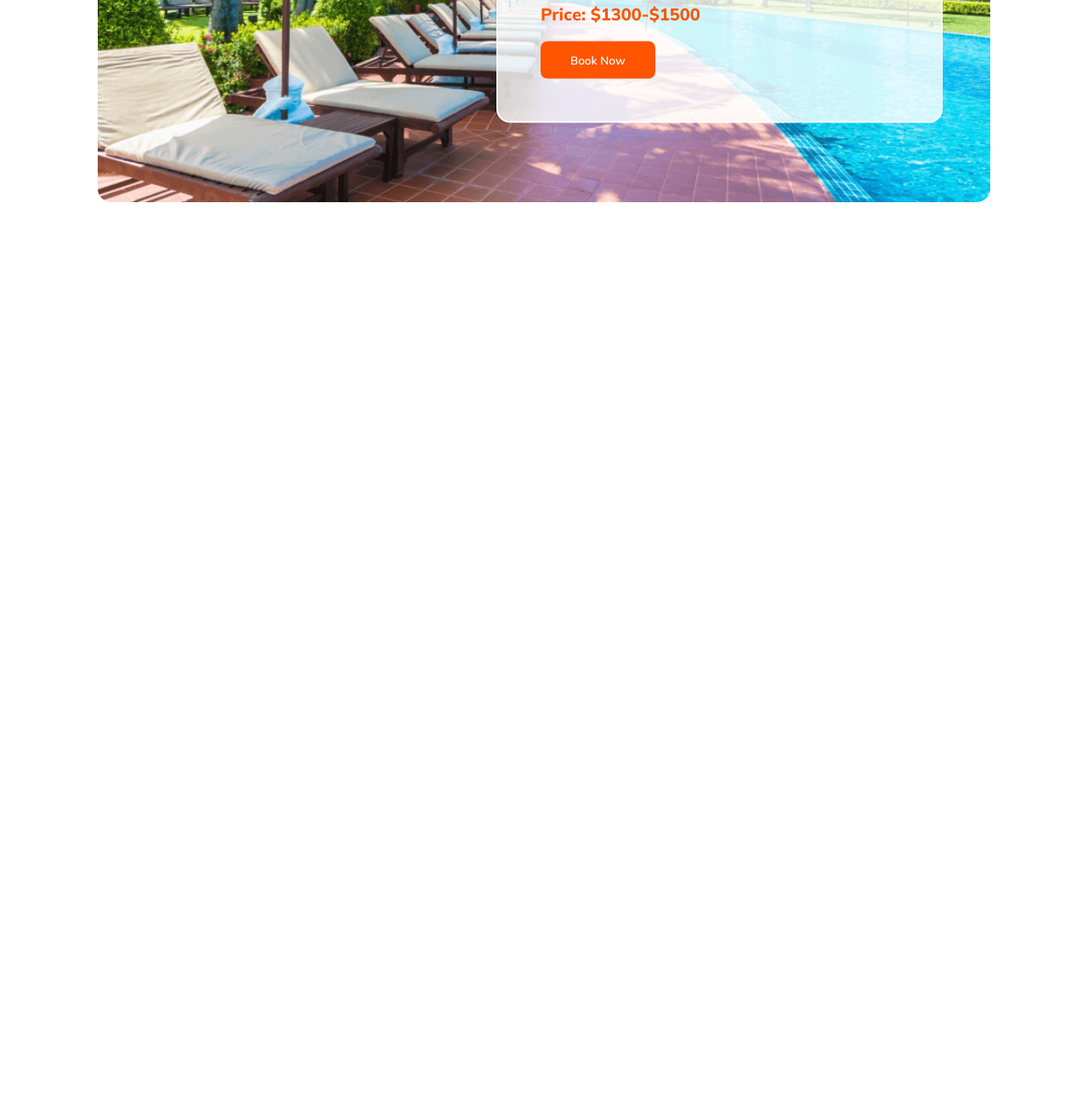
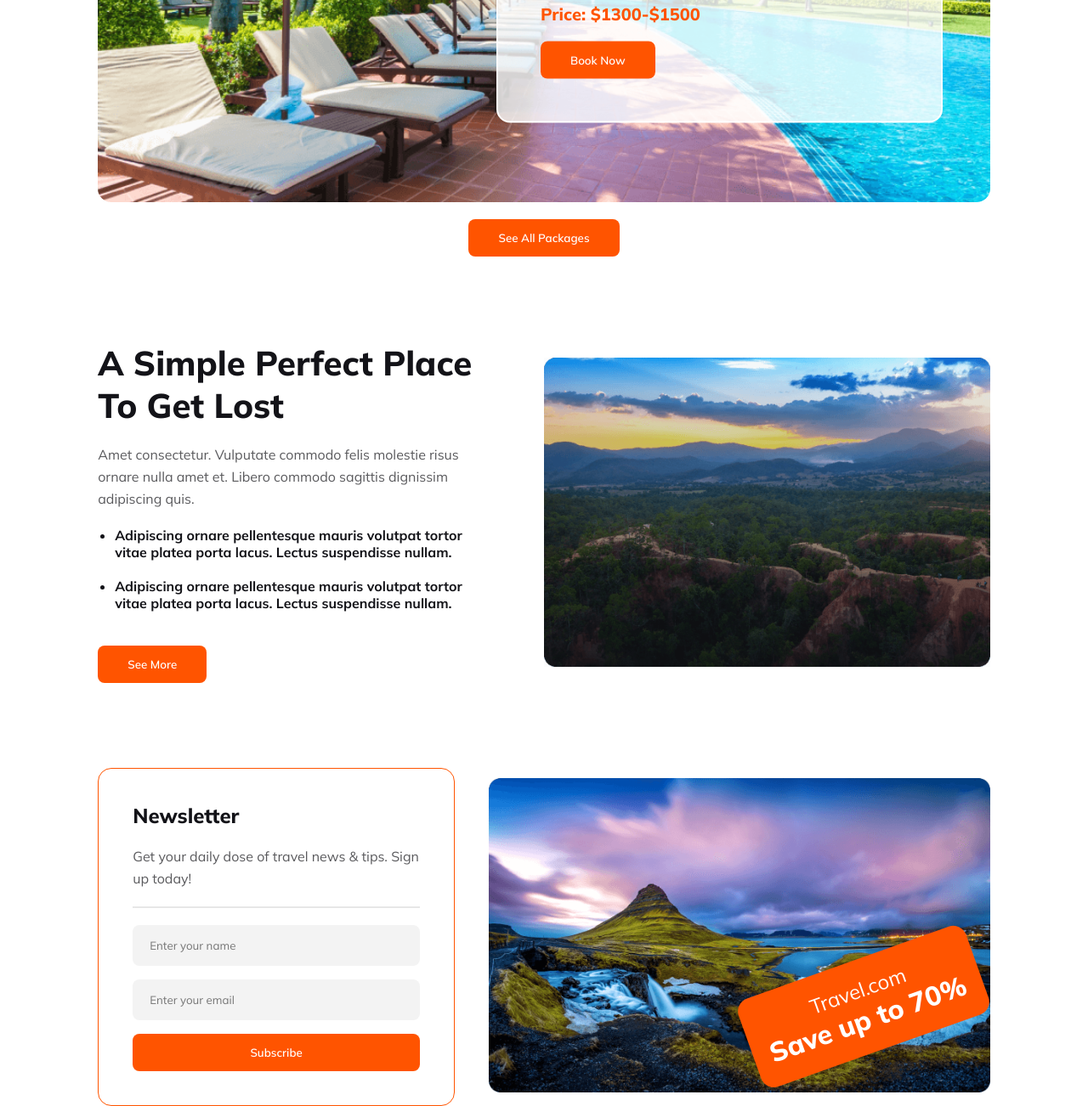
Before and after one commit to md-jihad-khan/journey-joy-A2, a plain HTML site: page index.html in a window 1280 px wide. Shown: the part 5157-6459 px from the top of the page at 85% size. Before the commit the page ends 5395 px from the top, so only its background shows below. Drawn offline with Linux system fonts and the light colour scheme.

Commit message:
added newsletter section

```diff
--- a/index.html
+++ b/index.html
@@ -230,6 +230,49 @@
             <button class="btn-primary">Book Now</button>
           </div>
         </div>
+        <div class="see-all-btn">
+          <button class="btn-primary">See All Packages</button>
+        </div>
+      </section>
+      <!-- perfect-place section -->
+      <section class="perfect-place">
+        <div class="perfect-place-content">
+          <h3 class="section-title">A Simple Perfect Place To Get Lost</h3>
+          <p class="section-descrption">
+            Amet consectetur. Vulputate commodo felis molestie risus ornare
+            nulla amet et. Libero commodo sagittis dignissim adipiscing quis.
+          </p>
+          <ul>
+            <li>
+              Adipiscing ornare pellentesque mauris volutpat tortor vitae platea
+              porta lacus. Lectus suspendisse nullam.
+            </li>
+            <li>
+              Adipiscing ornare pellentesque mauris volutpat tortor vitae platea
+              porta lacus. Lectus suspendisse nullam.
+            </li>
+          </ul>
+          <button class="btn-primary">See More</button>
+        </div>
+        <img src="Images/Group 40089.png" alt="" />
+      </section>
+      <!-- newsletter section -->
+      <section class="newsletter">
+        <div class="newsletter-content">
+          <h4>Newsletter</h4>
+          <p>Get your daily dose of travel news & tips. Sign up today!</p>
+          <hr />
+          <input type="text" placeholder="Enter your name" />
+          <input type="email" placeholder="Enter your email" />
+          <button class="btn-primary">Subscribe</button>
+        </div>
+        <div class="newsletter-img">
+          <img src="Images/Rectangle 8 (1).png" alt="" />
+          <div class="discount">
+            <p>Travel.com</p>
+            <h4>Save up to 70%</h4>
+          </div>
+        </div>
       </section>
     </main>
     <!-- footer -->
--- a/style.css
+++ b/style.css
@@ -367,6 +367,111 @@ main {
   justify-content: left;
 }
 
+.see-all-btn {
+  text-align: center;
+  margin: 20px auto;
+}
+
+/* perfect place section style*/
+.perfect-place {
+  display: flex;
+  align-items: center;
+  gap: 60px;
+  margin: 100px 0;
+}
+.perfect-place-content {
+  max-width: 50%;
+}
+.perfect-place h3 {
+  margin-bottom: 20px;
+}
+.perfect-place ul {
+  margin-left: 20px;
+  margin: 20px;
+}
+.perfect-place button {
+  margin-top: 20px;
+}
+.perfect-place li {
+  margin: 20px 0;
+  color: #131318;
+  font-size: 16px;
+  font-weight: 700;
+}
+.perfect-place img {
+  max-width: 50%;
+}
+
+/* newsletter section style */
+.newsletter {
+  display: flex;
+  justify-content: space-between;
+  gap: 40px;
+  align-items: center;
+}
+.newsletter-content {
+  max-width: 40%;
+  padding: 40px;
+  border-radius: 16px;
+  border: 1px solid #ff5400;
+}
+.newsletter-content h4 {
+  color: #131318;
+  font-size: 1.5rem;
+  font-weight: 800;
+  margin-bottom: 20px;
+}
+.newsletter-content p {
+  color: #5a5a5d;
+  font-weight: 400;
+  line-height: 26px;
+  margin-bottom: 20px;
+}
+.newsletter-content hr {
+  border: 1px solid rgba(19, 19, 24, 0.1);
+  margin-bottom: 20px;
+}
+.newsletter-content input {
+  margin-bottom: 16px;
+  width: 100%;
+  padding: 16px 20px;
+  border-radius: 8px;
+  background: rgba(19, 19, 24, 0.05);
+  border: none;
+}
+.newsletter-content button {
+  width: 100%;
+}
+.newsletter-img {
+  max-width: 60%;
+  position: relative;
+}
+.newsletter-img img {
+  max-width: 100%;
+  width: 100%;
+  height: auto;
+  position: relative;
+}
+.newsletter-img .discount {
+  position: absolute;
+  right: 7px;
+  bottom: 50px;
+  padding: 1.25rem;
+  border-radius: 16px;
+  background: var(--primary-color);
+  transform: rotate(-19.628deg);
+}
+.discount p {
+  color: #fff;
+  text-align: center;
+  font-size: 1.5rem;
+  font-weight: 400;
+}
+.discount h4 {
+  color: #fff;
+  font-size: 2rem;
+  font-weight: 800;
+}
 /* responsive style */
 /* mobile devices */
 @media screen and (max-width: 600px) {
@@ -401,10 +506,16 @@ main {
   .banner button {
     padding: 20px;
   }
-  .our-popular {
+  .our-popular,
+  .newsletter,
+  .perfect-place {
     flex-direction: column;
   }
-  .our-popular-content {
+  .our-popular-content,
+  .perfect-place-content,
+  .perfect-place img,
+  .newsletter-content,
+  .newsletter-img {
     max-width: 100%;
   }
   main {
@@ -473,10 +584,13 @@ main {
   main {
     max-width: 90%;
   }
-  .our-popular {
+  .our-popular,
+  .perfect-place {
     flex-direction: column;
   }
-  .our-popular-content {
+  .our-popular-content,
+  .perfect-place-content,
+  .perfect-place img {
     max-width: 100%;
   }
   .card-content,
```
